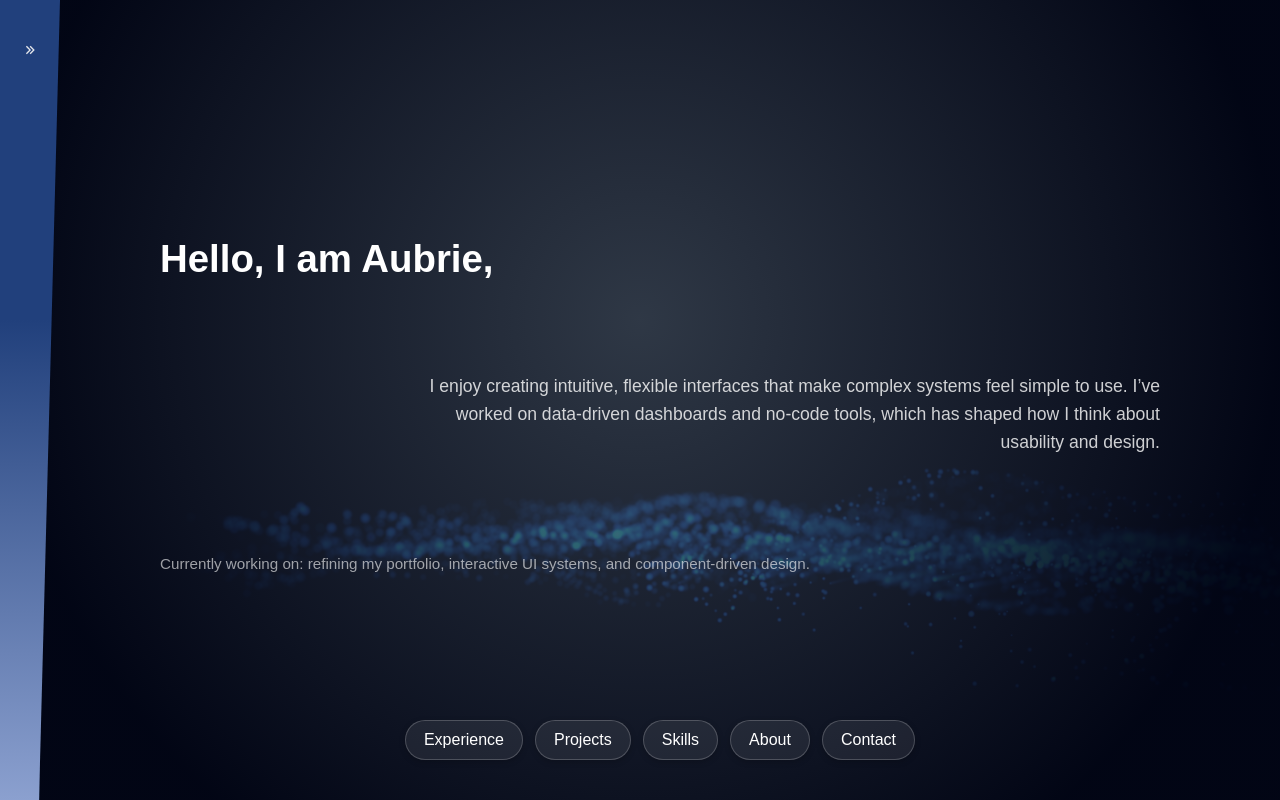
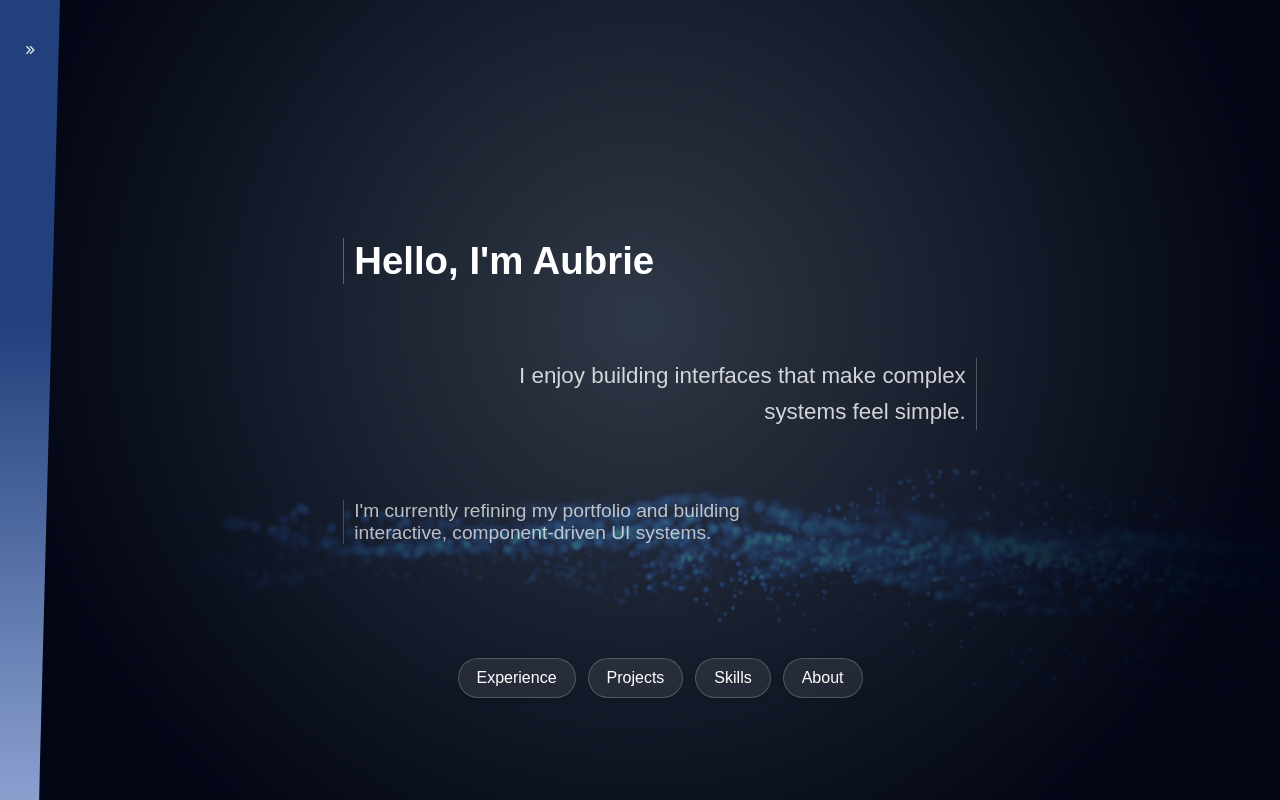
Before and after one commit to llfbh33/portfolio-update, a Next.js app: page / in a window 1280 px wide. Built offline with nearby package versions, Linux system fonts and the light colour scheme.

Commit message:
walked through hero section, cleaned up and updated text. Working on updating text in experience section

```diff
--- a/src/app/components/Experience.js
+++ b/src/app/components/Experience.js
@@ -4,7 +4,7 @@ import { experienceObject } from "../data/sectionObjects";
 export default function Experience() {
   return (
     <div style={{ maxWidth: "2000px" }}>
-      <p
+      {/* <p
         style={{
           color: "rgba(255,255,255,0.8)",
           lineHeight: "1.7",
@@ -13,7 +13,35 @@ export default function Experience() {
         }}
       >
         {experienceObject.intro}
-      </p>
+      </p> */}
+      {experienceObject.jobs.map((job) => (
+        <div style={{
+          width: "40%",
+          borderBottom: "1px solid rgba(255, 255, 255, 0.305)",
+          marginBottom: "20px",
+          display: "flex",
+          flexDirection: "column",
+          gap: "4px",
+          paddingBottom: "6px"
+        }}>
+          <p
+            style={{
+              margin: 0,
+              opacity: 0.7
+            }}
+          >
+            {`${job.title} • ${job.company}`}
+          </p>
+          <p
+            style={{
+              margin: 0,
+              opacity: 0.7
+            }}
+          >
+            {`${job.started} - ${job.ended}`}
+          </p>
+        </div>
+      ))}
 
       <div
         style={{
@@ -26,14 +54,6 @@ export default function Experience() {
           <div
             className="feature-card"
             key={card.title}
-            // style={{
-            //   padding: "20px",
-            //   borderRadius: "20px",
-            //   background: "rgba(255,255,255,0.06)",
-            //   border: "1px solid rgba(255,255,255,0.12)",
-            //   boxShadow: "0 8px 24px rgba(0,0,0,0.15)",
-            //   backdropFilter: "blur(4px)",
-            // }}
           >
             <h3
               style={{
@@ -47,13 +67,22 @@ export default function Experience() {
 
             <p
               style={{
-                margin: 0,
-                color: "rgba(255,255,255,0.78)",
-                lineHeight: "1.6",
-                fontSize: "0.95rem",
+                marginTop: 0,
+                color: "rgba(255, 255, 255, 0.95)",
+                lineHeight: "1.5",
+                fontSize: "1rem",
               }}
             >
-              {card.text}
+              {card.action}
+            </p>
+            <p
+              style={{
+                marginTop: 0,
+                color: "rgba(255, 255, 255, 0.68)",
+                lineHeight: "1.5",
+                fontSize: "0.9rem",
+              }}>
+              {card.details}
             </p>
           </div>
         ))}
--- a/src/app/components/Hero.js
+++ b/src/app/components/Hero.js
@@ -1,6 +1,7 @@
 'use client';
 
 import MediaFrame from "./MediaFrame";
+import { heroObject } from "../data/sectionObjects";
 
 
 
@@ -41,12 +42,12 @@ export default function Hero({ appSections, scrollToSection }) {
             </div> */}
             <div style={{
                 // maxWidth: "900px",
-                width: "100%",
+                width: "80%",
                 display: "flex",
                 flexDirection: "column",
                 // alignItems: "center",
-                gap: "40px",
-                marginTop: "60px",
+                gap: "20px",
+                // marginTop: "60px",
             }}>
 
                 {/* Headline */}
@@ -60,10 +61,12 @@ export default function Hero({ appSections, scrollToSection }) {
                         fontSize: "clamp(1.5rem, 3vw, 3.5rem)",
                         fontWeight: "600",
                         lineHeight: "1.2",
-                        textAlign: "left",
+                        // textAlign: "left",
                         color: "white",
+                        borderLeft: "1px solid rgba(255, 255, 255, 0.305)",
+                        paddingLeft: "10px"
                     }}>
-                        Hello, I am Aubrie,
+                        {heroObject.intro}
                     </h2>
                     <div
                         style={{
@@ -86,15 +89,16 @@ export default function Hero({ appSections, scrollToSection }) {
                         }}
                     ></div>
                     <p style={{
-                        fontSize: "1.1rem",
+                        fontSize: "1.4rem",
                         opacity: 0.8,
                         // maxWidth: "700px",
                         lineHeight: "1.6",
                         textAlign: "right",
                         width: "100%",
+                        borderRight: "1px solid rgba(255, 255, 255, 0.305)",
+                        paddingRight: "10px"
                     }}>
-                        I enjoy creating intuitive, flexible interfaces that make complex systems feel simple to use.
-                        I’ve worked on data-driven dashboards and no-code tools, which has shaped how I think about usability and design.
+                        {heroObject.introStatement}
                     </p>
                 </div>
 
@@ -107,12 +111,14 @@ export default function Hero({ appSections, scrollToSection }) {
                 }}>
 
                     <p style={{
-                        fontSize: "0.95rem",
-                        opacity: 0.6,
+                        fontSize: "1.2rem",
+                        opacity: 0.7,
                         textAlign: "left",
                         width: "100%",
+                        borderLeft: "1px solid rgba(255, 255, 255, 0.305)",
+                        paddingLeft: "10px"
                     }}>
-                        Currently working on: refining my portfolio, interactive UI systems, and component-driven design.
+                        {heroObject.workingOn}
                     </p>
                     <div
                         style={{
@@ -133,14 +139,16 @@ export default function Hero({ appSections, scrollToSection }) {
 
                 }}>
                     {sections.map((section) => (
-                        <p
+                        <>
+                            {section !== 'Contact' && <p
                                 className="button-style"
                                 onClick={() => scrollToSection(section.toLowerCase())}
                                 // style={buttonStyle}
                                 key={section}
                             >
                                 {section}
-                        </p>
+                            </p>}
+                        </>
                     ))}
                 </div>
 
--- a/src/app/components/Projects.js
+++ b/src/app/components/Projects.js
@@ -26,6 +26,13 @@ export default function Projects() {
           <div
             className="feature-card"
             key={card.title}
+            onClick={() =>
+              window.open(
+                `${card.url}`,
+                "_blank",
+                "noopener,noreferrer"
+              )
+            }
           >
             <h3
               style={{
--- a/src/app/data/sectionObjects.js
+++ b/src/app/data/sectionObjects.js
@@ -3,30 +3,44 @@ export const experienceObject = {
   title: "Experience",
   intro:
     "A few areas I’ve worked on professionally, from interactive UI systems to data-driven product features.",
+  jobs: [
+    {
+      company: "Valstorm",
+      title: "Web Developer",
+      started: 'July 2024',
+      ended: "Present"
+    }
+  ],
   cards: [
     {
       title: "No-Code Dashboard System",
-      text: "Built a no-code dashboard and workflow system that allowed non-technical users to create and customize data-driven interfaces."
+      action: "Collaborated on a no-code dashboard system where users could create and customize their own data-driven interfaces.",
+      details: "Built features incrementally, focusing on small components, edge cases, and reliable end-to-end behavior.",
     },
     {
       title: "Data Visualization",
-      text: "Created interactive chart components including line, bar, pie, and multi-level visualizations using React and D3.js."
+      action: "Created interactive chart components including line, bar, pie, and multi-level visualizations using React and D3.js.",
+      details: "",
     },
     {
       title: "Dynamic UI Features",
-      text: "Implemented drag-and-drop layouts, component resizing, and real-time configuration updates for flexible user-driven interfaces."
+      action: "Implemented drag-and-drop layouts, component resizing, and real-time configuration updates for flexible user-driven interfaces.",
+      details: "",
     },
     {
       title: "Core Product Features",
-      text: "Built features such as an API query builder, CRUD notes system, and an interactive activity feed with messaging and media playback."
+      action: "Built features such as an API query builder, CRUD notes system, and an interactive activity feed with messaging and media playback.",
+      details: "",
     },
     {
       title: "API Integration",
-      text: "Integrated frontend components with backend APIs, transforming and structuring data for reliable use across the application."
+      action: "Integrated frontend components with backend APIs, transforming and structuring data for reliable use across the application.",
+      details: "",
     },
     {
       title: "Small Team Collaboration",
-      text: "Worked closely with leadership in a small team environment, contributing to planning, feature direction, and rapid product iteration."
+      action: "Worked closely with leadership in a small team environment, contributing to planning, feature direction, and rapid product iteration.",
+      details: "",
     }
   ]
 };
@@ -43,7 +57,8 @@ export const projectsObject = {
         images: [
           "penCrafted-3.png",
           "penCrafted-4.png"
-        ]
+        ],
+        url: "https://capstone-project-lm4v.onrender.com/"
       },
       {
         title: "Fair Share",
@@ -51,7 +66,8 @@ export const projectsObject = {
         images: [
           "fairShare-1.png",
           "fairShare-2.png",
-        ]
+        ],
+        url: "https://fairshare-f8a7.onrender.com/"
       }
 
     ]
@@ -75,3 +91,10 @@ export const skillsObject = {
     }
   ]
 };
+
+
+export const heroObject = {
+  intro: "Hello, I'm Aubrie",
+  introStatement: "I enjoy building interfaces that make complex systems feel simple.",
+  workingOn: "I'm currently refining my portfolio and building interactive, component-driven UI systems."
+}
--- a/src/app/globals.css
+++ b/src/app/globals.css
@@ -128,7 +128,10 @@ body {
 .section-content {
   position: relative;
   z-index: 1;
+  width: 80%;
+  margin: 0 auto;
 }
+
 
 .even-styling,
 .odd-styling,
--- a/src/app/layout.js
+++ b/src/app/layout.js
@@ -12,8 +12,8 @@ const geistMono = Geist_Mono({
 });
 
 export const metadata = {
-  title: "Create Next App",
-  description: "Generated by create next app",
+  title: "Aubrie Woodbine",
+  description: "Aubrie Woodbine's Portfolio",
 };
 
 export default function RootLayout({ children }) {
```
Lines whose indentation alone changed are shown as unchanged.
